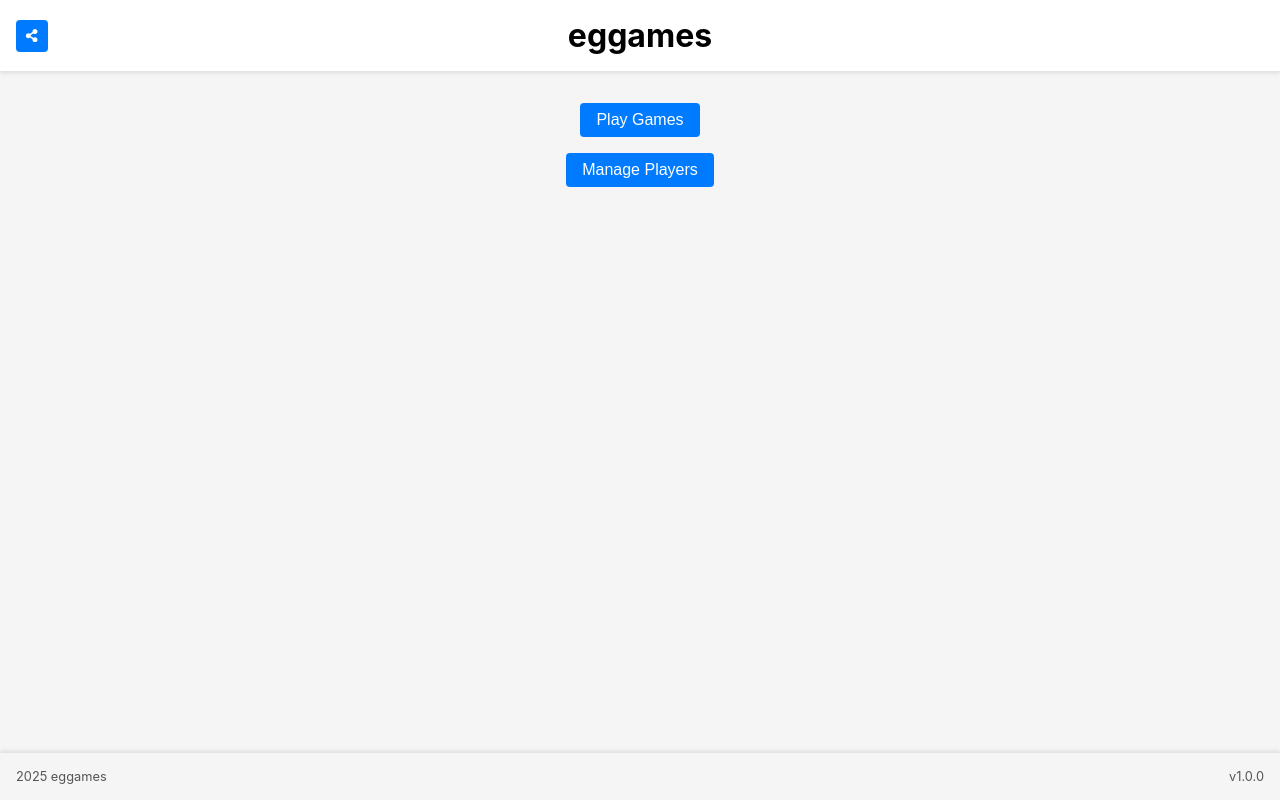
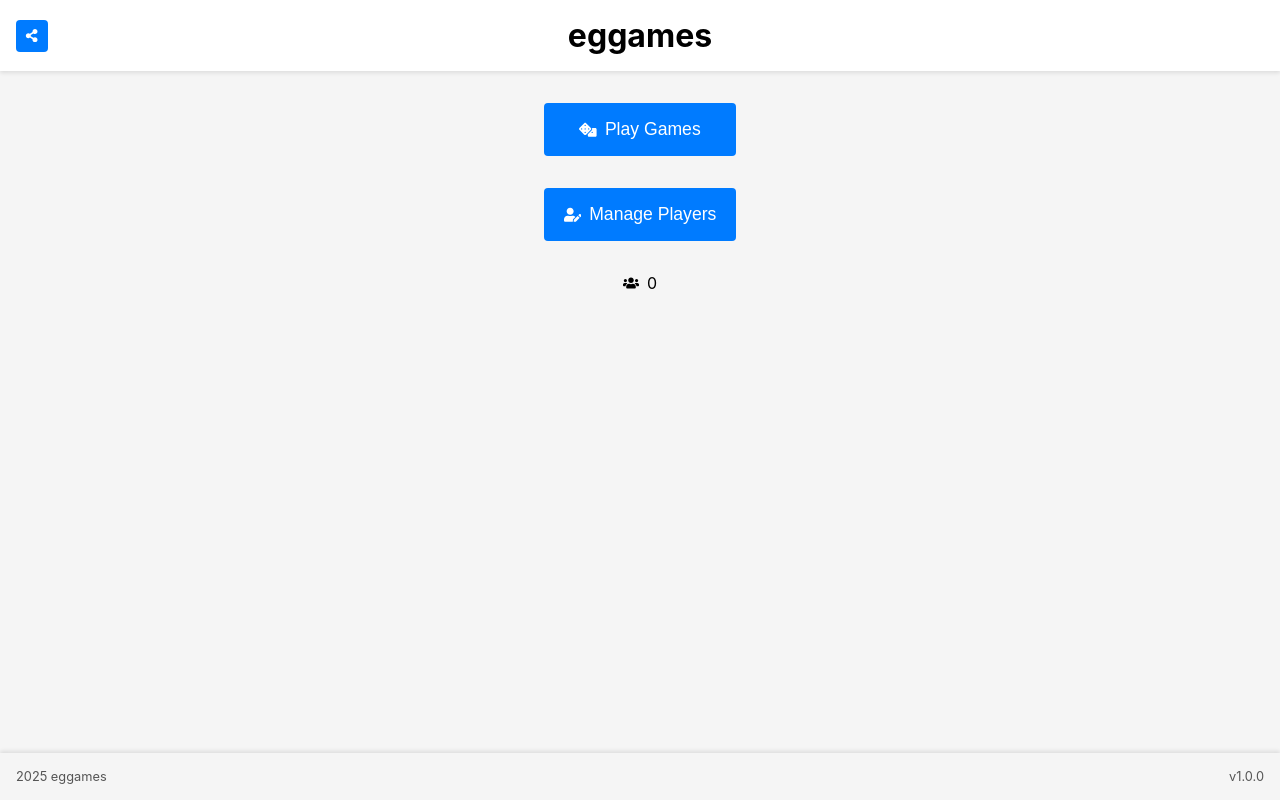
Before and after one commit to eggonz/eggames, a React (Create React App) app: page / in a window 1280 px wide. Built offline with nearby package versions, Linux system fonts and the light colour scheme.

Commit message:
add icons and player count to home screen

```diff
--- a/src/components/GamesPage.js
+++ b/src/components/GamesPage.js
@@ -13,7 +13,7 @@ function GamesPage() {
     <div className="page games-page">
       <header>
         <button
-          className="header-button"
+          className="header-fixed-left header-button"
           onClick={() => navigate('/')}
         >
           <FaArrowLeft />
--- a/src/components/HomePage.css
+++ b/src/components/HomePage.css
@@ -1,22 +1,27 @@
-.button-container {
+.home-menu-container {
   display: flex;
   flex-direction: column;
-  gap: 1rem;
+  gap: 2rem;
   justify-content: center;
   align-items: center;
 }
 
-.navigate-button {
-  padding: 0.5rem 1rem;
-  font-size: 16px;
+.home-menu-button {
+  width: 12rem;
+  padding: 1rem 1rem;
+  font-size: 1.1rem;
   background-color: #007bff;
   color: white;
   border: none;
   border-radius: 4px;
   cursor: pointer;
   transition: background-color 0.3s;
+  display: flex;
+  align-items: center;
+  justify-content: center;
+  gap: 0.5rem;
 }
 
-.navigate-button:hover {
+.home-menu-button:hover {
   background-color: #0056b3;
 }
--- a/src/components/HomePage.js
+++ b/src/components/HomePage.js
@@ -2,7 +2,8 @@ import React from 'react';
 import './common.css';
 import './HomePage.css';
 import { useNavigate } from 'react-router-dom';
-import {FaShareAlt} from "react-icons/fa";
+import {FaDice, FaShareAlt, FaUserEdit, FaUsers} from "react-icons/fa";
+import {getStoredPlayersCount} from "../utils/playersStorage";
 
 function HomePage() {
   const navigate = useNavigate();
@@ -10,7 +11,7 @@ function HomePage() {
   return (
     <div className="page home-page">
       <header>
-        <button className="header-button"
+        <button className="header-fixed-left header-button"
                 onClick={() => navigate('/share')}
         >
           <FaShareAlt />
@@ -18,19 +19,20 @@ function HomePage() {
         <h1 className="header-title">eggames</h1>
       </header>
       <main>
-        <div className="button-container">
+        <div className="home-menu-container">
           <button
             onClick={() => navigate('/games')}
-            className="navigate-button"
+            className="home-menu-button"
           >
-            Play Games
+            <FaDice /> <span>Play Games</span>
           </button>
           <button
             onClick={() => navigate('/players')}
-            className="navigate-button"
+            className="home-menu-button"
           >
-            Manage Players
+            <FaUserEdit /> <span>Manage Players</span>
           </button>
+          <div className="player-count"><FaUsers /><span>{getStoredPlayersCount()}</span></div>
         </div>
       </main>
       <footer>
--- a/src/components/PlayersPage.js
+++ b/src/components/PlayersPage.js
@@ -45,13 +45,13 @@ function PlayersPage() {
   return (
     <div className="page players-page">
       <header>
-        <button className="header-button"
+        <button className="header-fixed-left header-button"
                 onClick={() => navigate('/')}
         >
           <FaCheck />
         </button>
         <h1 className="header-title">Players</h1>
-        <div className="header-player-count"><FaUsers /><span>{playerCount}</span></div>
+        <div className="header-fixed-right player-count"><FaUsers /><span>{playerCount}</span></div>
       </header>
       <main>
         {/* Add Player Form */}
--- a/src/components/SharePage.js
+++ b/src/components/SharePage.js
@@ -16,7 +16,7 @@ function SharePage() {
     <div className="page share-page">
       <header>
         <button
-          className="header-button"
+          className="header-fixed-left header-button"
           onClick={() => navigate(-1)}
         >
           <FaArrowLeft />
--- a/src/components/common.css
+++ b/src/components/common.css
@@ -47,15 +47,22 @@ footer p {
   margin: 0;
 }
 
-.header-button {
+.header-fixed-left {
   position: absolute;
   left: 1rem;
-  padding: 0.5rem 0.5rem;
+}
 
+.header-fixed-right {
+  position: absolute;
+  right: 1rem;
+}
+
+.header-button {
   display: flex;
   align-items: center;
   justify-content: center;
 
+  padding: 0.5rem 0.5rem;
   width: 2rem;
   height: 2rem;
   border: none;
@@ -72,10 +79,7 @@ footer p {
   color: #e7e7e7;
 }
 
-.header-player-count {
-  position: absolute;
-  right: 1rem;
-
+.player-count {
   display: flex;
   align-items: center;
   justify-content: center;
```
